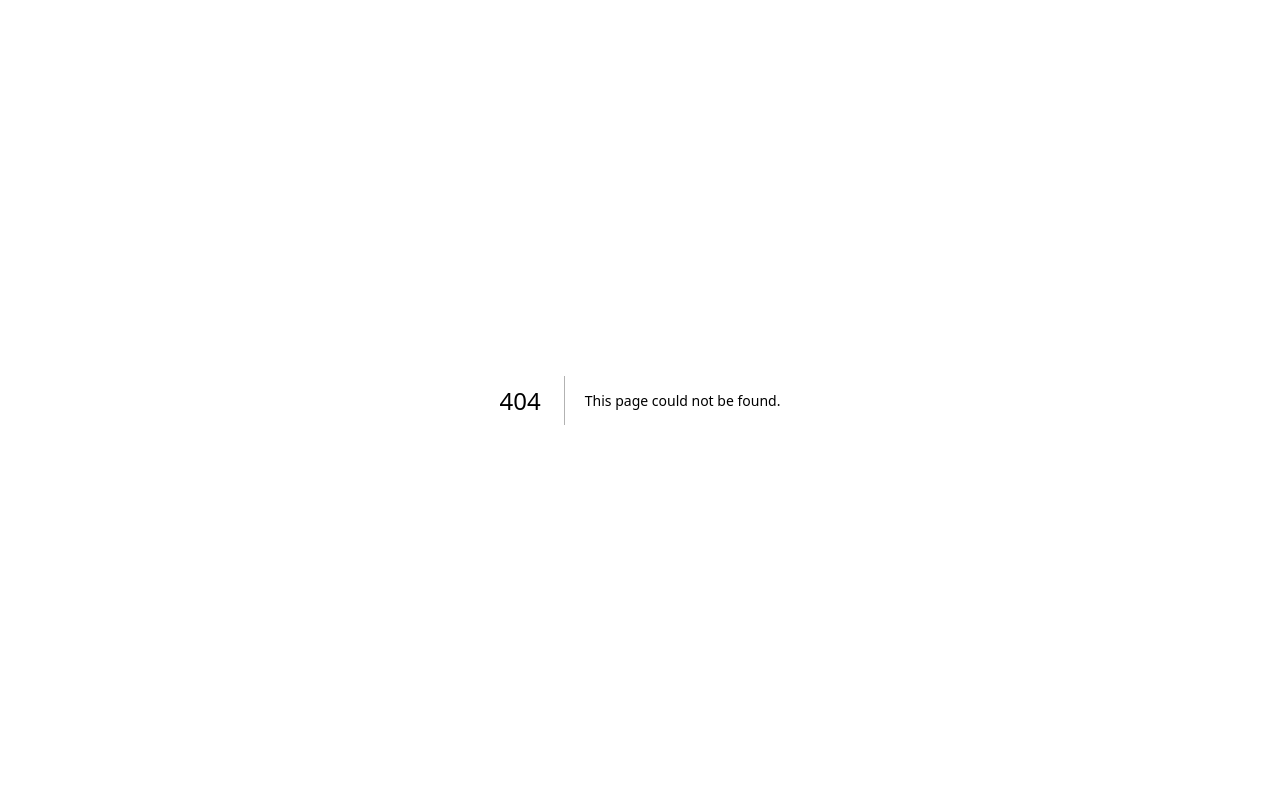
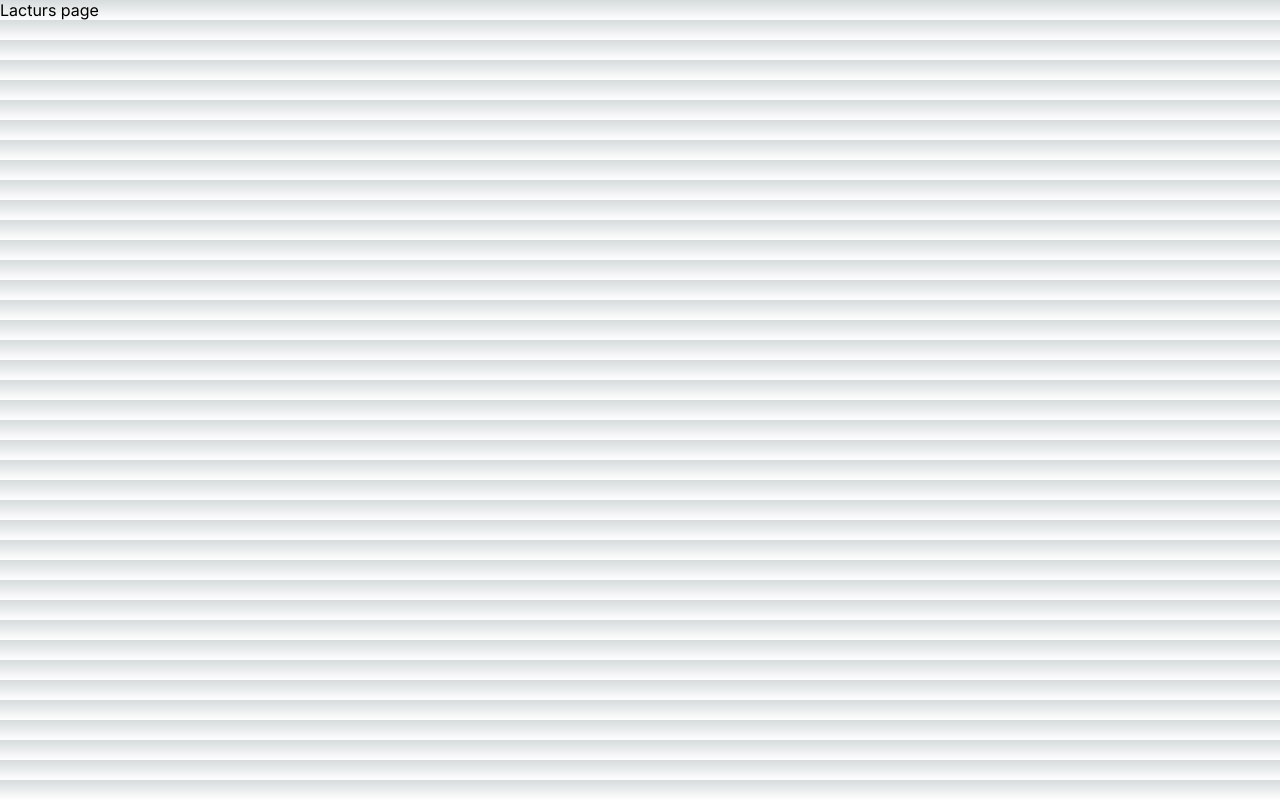
Before and after one commit to mohitsahu21/Next-js, a Next.js app in the folder my-app/: page /study in a window 1280 px wide. Before the commit this address had no page. Built offline with nearby package versions, Linux system fonts and the light colour scheme.

Commit message:
catch all segments

```diff
--- /dev/null
+++ b/my-app/src/app/study/[...lectures]/page.js
@@ -0,0 +1,9 @@
+"use client";
+
+const Lacturs = ({params}) => {
+    return (
+      <div>Lacturs page {params.lectures}</div>
+    )
+  }
+
+  export default Lacturs;
```
Also changed, not shown: my-app/src/app/study/page.js (added, +9 -0 lines).
